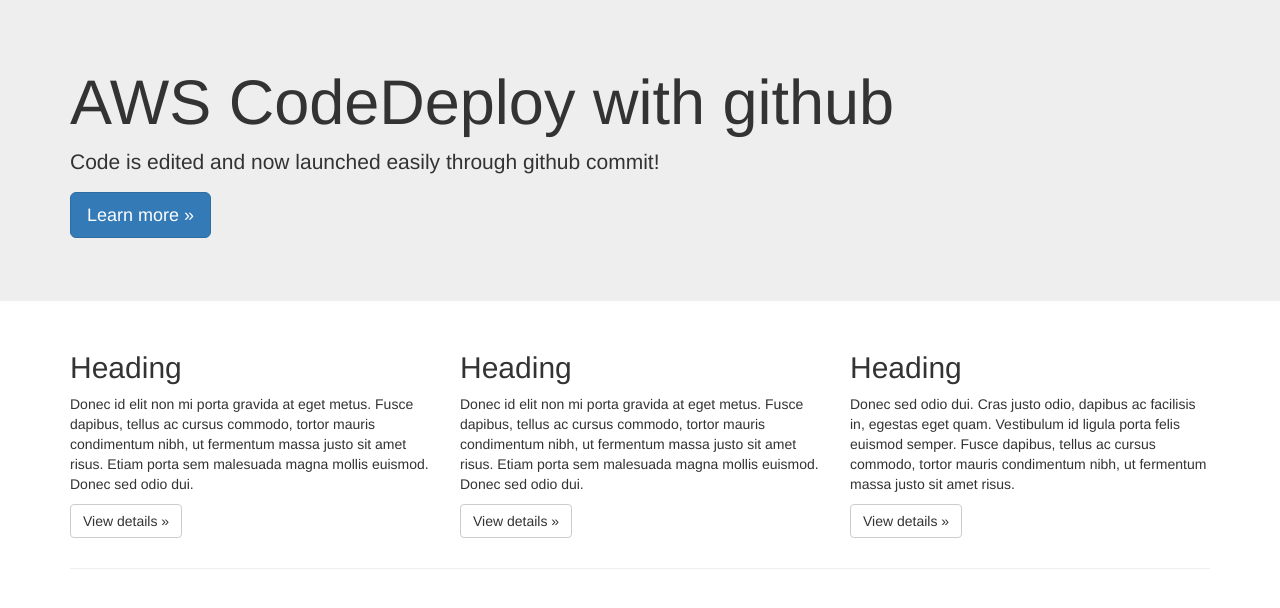
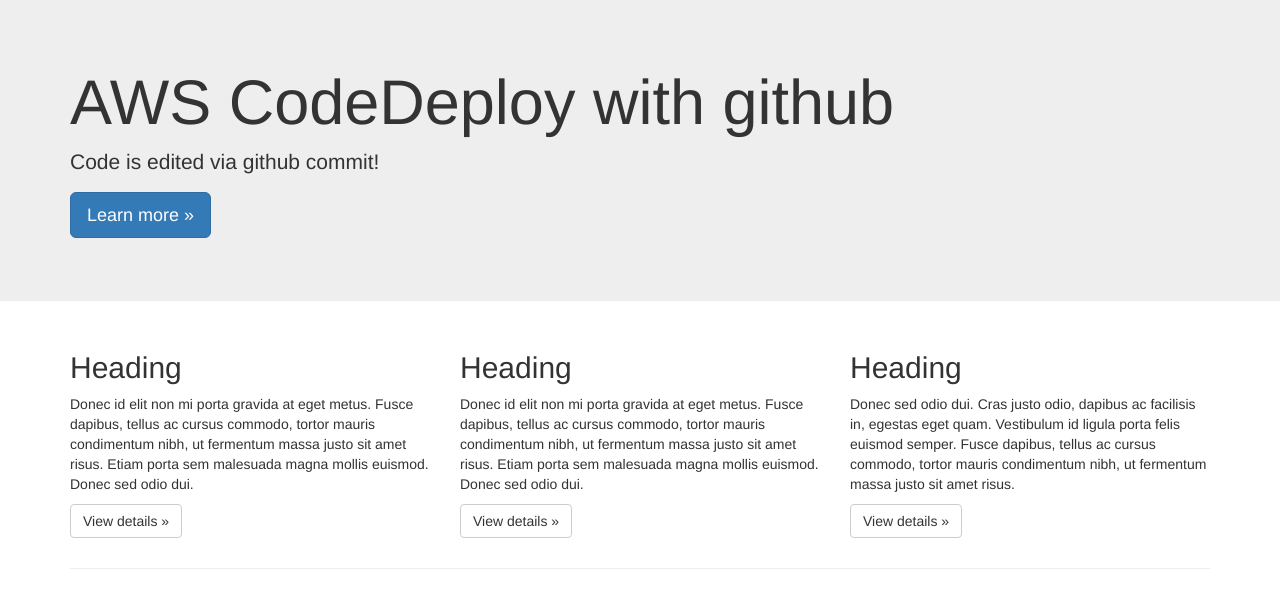
Before and after one commit to sahil1/CodeDeployGitHubDemo, a plain HTML site: page index.html in a window 1280 px wide. Drawn offline with nearby package versions, Linux system fonts and the light colour scheme.

Commit message:
Update index.html

```diff
--- a/index.html
+++ b/index.html
@@ -14,7 +14,7 @@
     <div class="jumbotron">
       <div class="container">
         <h1>AWS CodeDeploy with github</h1>
-        <p>Code is edited and now launched easily through github commit!</p>
+        <p>Code is edited via github commit!</p>
         <p><a class="btn btn-primary btn-lg" href="#" role="button">Learn more &raquo;</a></p>
       </div>
     </div>
```
